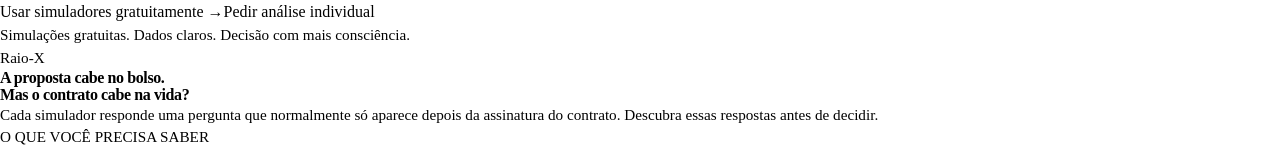
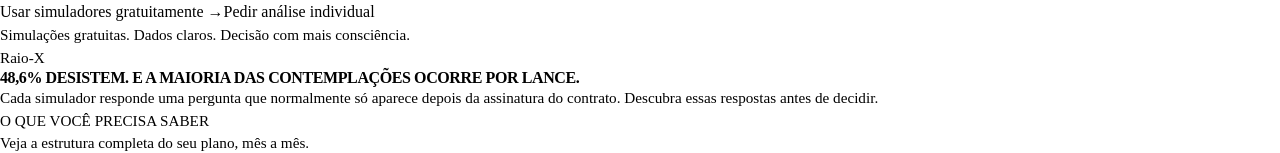
Before and after one commit to rpdladeia-collab/consorcio_de_verdade, a React (Vite) app in the folder client/: page / in a window 1280 px wide. Shown: the part 489-642 px from the top of the page. Built offline with nearby package versions, Linux system fonts and the light colour scheme; a web font is replaced by a local one.

Commit message:
Update Raio-X hero title: 48,6% DESISTEM. E A MAIORIA DAS CONTEMPLAÇÕES OCORRE POR LANCE.

```diff
--- a/client/src/pages/Home.tsx
+++ b/client/src/pages/Home.tsx
@@ -143,7 +143,7 @@ function RaioXSection() {
           Raio-X
         </p>
         <h2 className="font-serif text-2xl md:text-3xl font-bold text-[var(--ink)] mb-1.5 leading-tight">
-          A proposta cabe no bolso. <br className="hidden md:block" /> Mas o contrato cabe na vida?
+          48,6% DESISTEM. E A MAIORIA DAS CONTEMPLAÇÕES OCORRE POR LANCE.
         </h2>
         <p className="text-[14px] md:text-[15px] text-gray-800 mb-6 max-w-2xl">
           Cada simulador responde uma pergunta que normalmente só aparece depois da assinatura do contrato. Descubra essas respostas antes de decidir.
```
